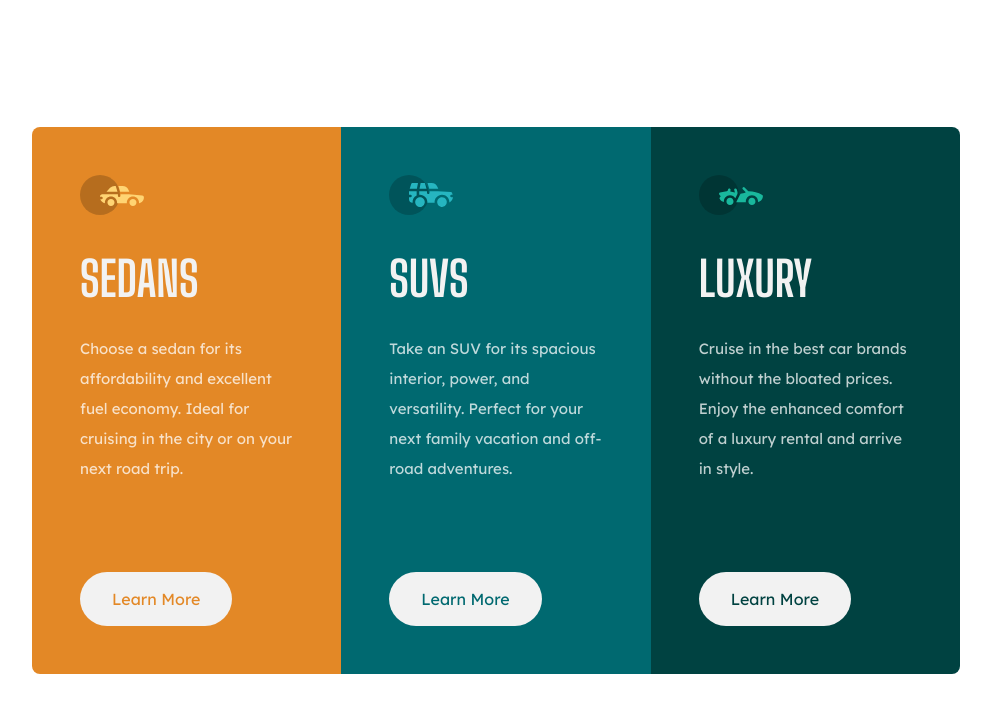
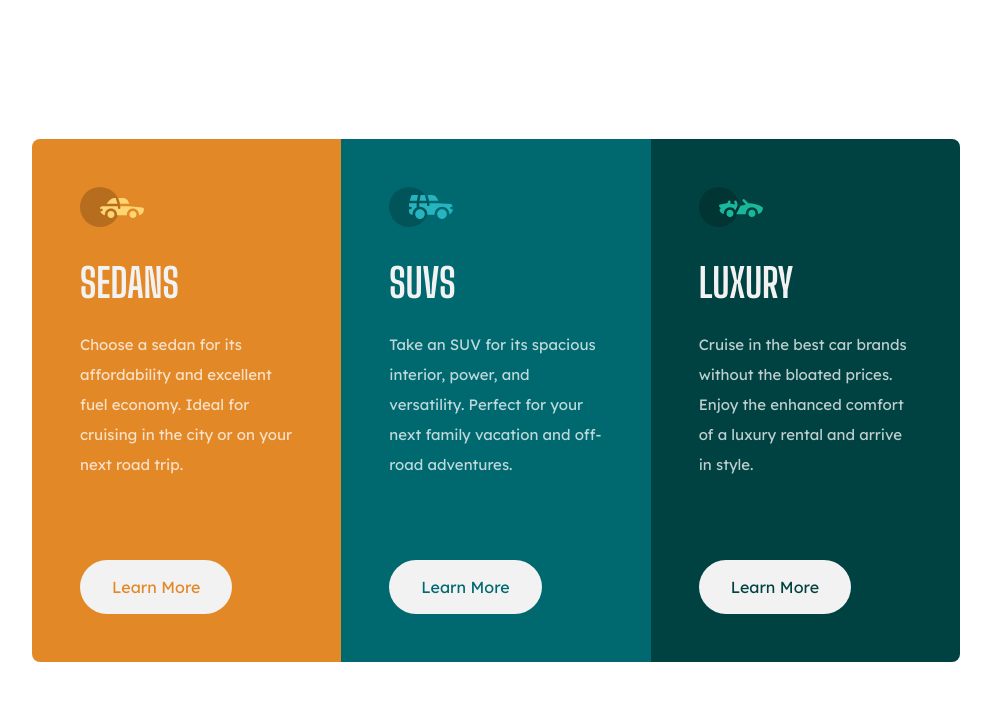
Before and after one commit to Balaji-Vemula/CSSPractice09_3ColumnPreviewCardComponent, a plain HTML site: page index.html in a window 1280 px wide. Shown: the whole page, without its empty margins (144-1135 px from the left). Drawn offline with Linux system fonts and the light colour scheme.

Commit message:
fixing sizes

```diff
--- a/style.css
+++ b/style.css
@@ -35,7 +35,7 @@ p {
 h1 {
     font-family: "Big Shoulders Display","Lexend Deca", sans-serif;
     color: var(--Very-light-gray);
-    font-size: 3rem;
+    font-size: 2.5rem;
     font-weight: 700;
     text-transform: uppercase;
 }
@@ -63,7 +63,7 @@ h1 {
     display: flex;
     justify-content: flex-start;
     align-items: flex-start;
-    row-gap: 2.5rem;
+    row-gap: 2rem;
     flex-direction: column;
 }
 
```
